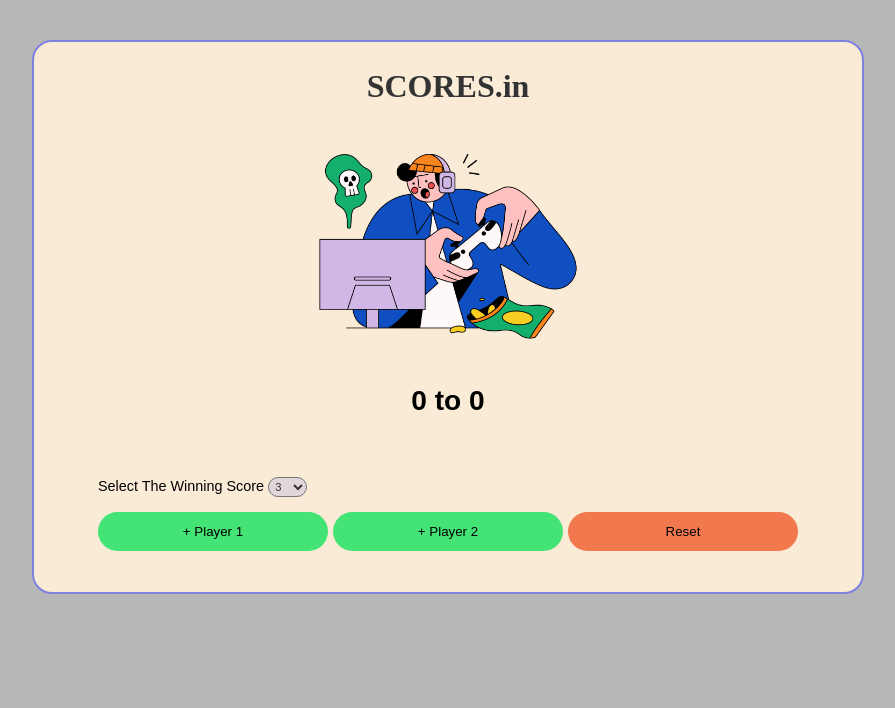
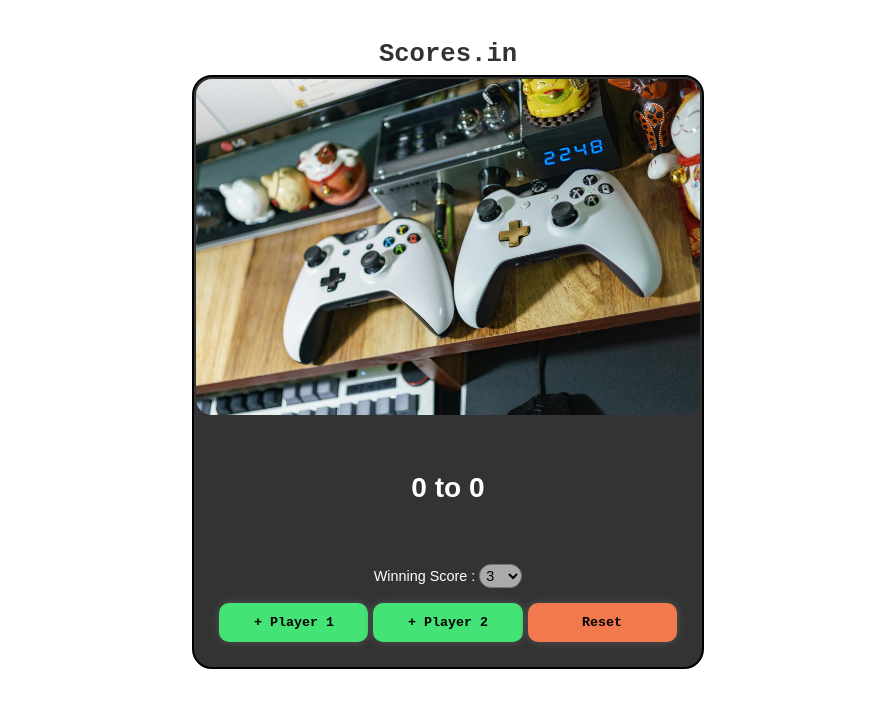
Before and after one commit to QASIM-LOKHANDWALA/score_keeper, a plain HTML site: page index.html in a window 1280 px wide. Shown: the whole page, without its empty margins (192-1087 px from the left). Drawn offline with Linux system fonts and the light colour scheme.

Commit message:
design modification

```diff
--- a/index.html
+++ b/index.html
@@ -8,24 +8,29 @@
     <link rel="stylesheet" href="style.css" />
   </head>
   <body>
-    <div class="container">
-      <div class="brand">
-        <h1>SCORES.in</h1>
+    <main>
+      <header class="brand">Scores.in</header>
+
+      <section class="container">
+        <div class="image">
+          <img
+            src="banner_image.jpg"
+            alt="image of a boy playing video games"
+          />
         </div>
-      <div class="image">
-        <img src="image.png" alt="image of a boy playing video games" />
-      </div>
+        <div class="content">
           <div class="scores">
             <h3><span>0</span> to <span>0</span></h3>
           </div>
           <div class="selector">
-        <span>select the winning score</span>
-        <select name="maxScore" id="winning-score">
+            <span>Winning Score : </span>
+            <select>
               <option value="3">3</option>
               <option value="5">5</option>
               <option value="7">7</option>
               <option value="9">9</option>
-          <option value="10">10</option>
+              <option value="15">15</option>
+              <option value="20">20</option>
             </select>
           </div>
           <div class="buttons">
@@ -34,6 +39,8 @@
             <button class="btn btn-reset">Reset</button>
           </div>
         </div>
+      </section>
+    </main>
 
     <script src="app.js"></script>
   </body>
--- a/style.css
+++ b/style.css
@@ -5,42 +5,57 @@
 }
 
 body {
-  background-color: #b7b7b7;
+  background-color: #fff;
   font-family: sans-serif;
 }
 
+main {
+  display: flex;
+  flex-direction: column;
+  align-items: center;
+  justify-content: center;
+  gap: 0.4rem;
+  margin: 5vh auto;
+}
+
 .container {
-  width: 65vw;
-  margin: 5vh auto;
+  color: #fff;
+  width: 40vw;
+  background-color: #333;
+  border-radius: 20px;
+  border: 2px solid rgb(0, 0, 0);
+  overflow: hidden;
+}
+
+.content {
   padding: 2% 5%;
-  background-color: antiquewhite;
-  border-radius: 20px;
-  border: 2px solid rgb(125, 130, 225);
 }
 
 .brand {
   text-align: center;
   color: #333;
-  font-size: medium;
-  font-family: serif;
-  margin-bottom: 44px;
+  font-size: 1.6rem;
+  font-weight: 800;
+  font-family: "Courier New", Courier, monospace;
 }
 
 .image {
+  padding: auto;
   display: flex;
   justify-content: center;
   align-items: center;
 }
 
 .image img {
-  max-width: 40%;
+  width: 100%;
   margin-bottom: 44px;
+  border-radius: 18px;
+  border: 2px solid #333;
   transition: all 0.4s ease;
 }
 
 .image img:hover {
-  scale: 1.2;
-  transition: all 0.4s ease;
+  scale: 1.04;
 }
 
 .scores {
@@ -50,6 +65,7 @@ body {
 }
 
 .selector {
+  text-align: center;
   margin-bottom: 15px;
   font-size: 0.9rem;
   text-transform: capitalize;
@@ -58,9 +74,9 @@ body {
 .selector select {
   border-radius: 100px;
   padding: 2px;
-  font-size: 0.7rem;
-  background-color: rgba(125, 130, 225, 0.2);
-  color: #333;
+  font-size: 0.9rem;
+  background-color: rgba(251, 251, 252, 0.6);
+  color: #000000;
 }
 
 .buttons {
@@ -71,21 +87,22 @@ body {
 }
 
 .btn {
-  border-radius: 100px;
+  border-radius: 10px;
   border: none;
   background-color: #44e376;
+  box-shadow: 0 0 8px #555;
   padding: 12px 12px;
+  font-family: "Courier New", Courier, monospace;
+  font-weight: 600;
 }
 
 .btn:hover {
-  border-radius: 100px;
-  border: none;
   background-color: #3ccd6a;
-  padding: 12px 12px;
 }
 
 .btn-reset {
   background-color: rgb(241, 121, 77);
+  box-shadow: 0 0 8px #555;
 }
 
 .btn-reset:hover {
@@ -105,4 +122,13 @@ body {
     display: flex;
     flex-direction: column;
   }
+
+  .container {
+    height: 100vh;
+    width: 100vw;
+  }
+
+  .image {
+    width: 100vw;
+  }
 }
```
Also changed, not shown: DrawKit Vector Illustration Fun & Playful Finn Character (2).png (deleted), banner_image.jpg (added), image.png (deleted). Lines whose indentation alone changed are shown as unchanged.
